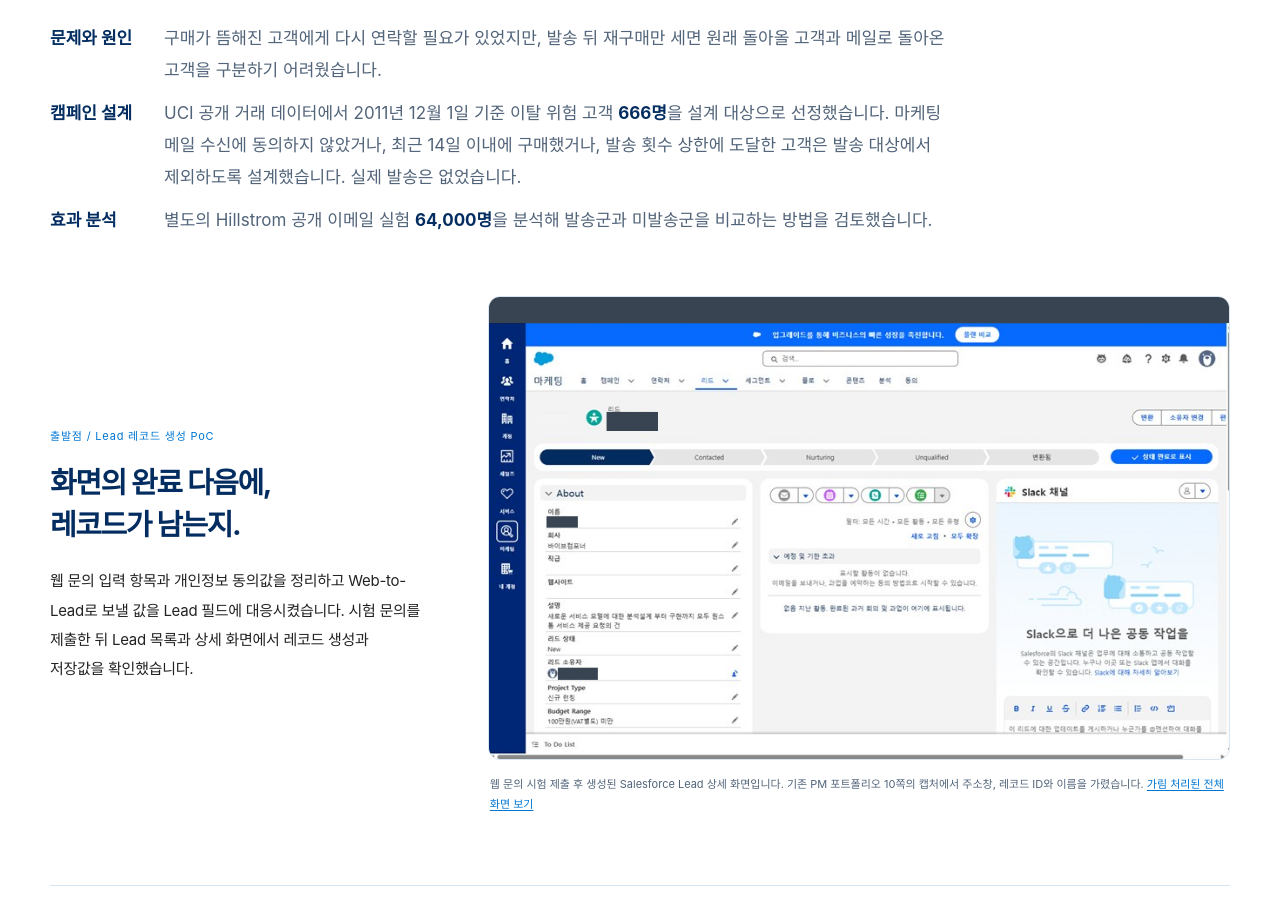
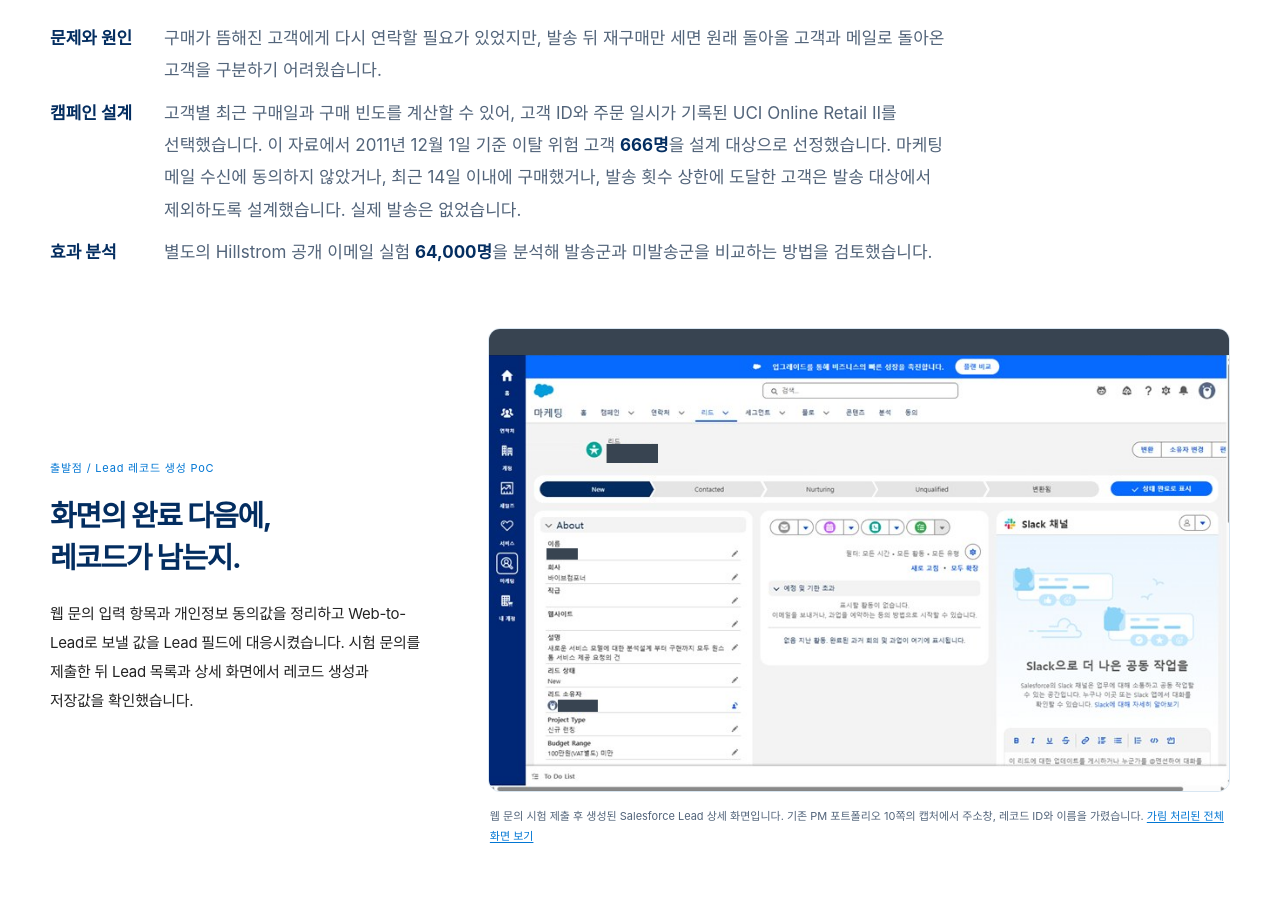
Before and after one commit to jhheo51-arch/jhheo51-arch, a plain HTML site: page index.html in a window 1280 px wide. Shown: the part 2084-2981 px from the top of the page. Drawn offline with Linux system fonts and the light colour scheme; a web font is replaced by a local one.

Commit message:
Explain the UCI data choice in CRM LOOP

```diff
--- a/index.html
+++ b/index.html
@@ -588,7 +588,7 @@
       <div class="masthead-side"><a href="https://github.com/jhheo51-arch/crm-loop" target="_blank" rel="noopener noreferrer"><svg class="github-mark" aria-hidden="true" focusable="false" fill="currentColor" xmlns="http://www.w3.org/2000/svg" width="16" height="16" viewBox="0 0 16 16"><path d="M6.766 11.328c-2.063-.25-3.516-1.734-3.516-3.656 0-.781.281-1.625.75-2.188-.203-.515-.172-1.609.063-2.062.625-.078 1.468.25 1.968.703.594-.187 1.219-.281 1.985-.281.765 0 1.39.094 1.953.265.484-.437 1.344-.765 1.969-.687.218.422.25 1.515.046 2.047.5.593.766 1.39.766 2.203 0 1.922-1.453 3.375-3.547 3.64.531.344.89 1.094.89 1.954v1.625c0 .468.391.734.86.547C13.781 14.359 16 11.53 16 8.03 16 3.61 12.406 0 7.984 0 3.563 0 0 3.61 0 8.031a7.88 7.88 0 0 0 5.172 7.422c.422.156.828-.125.828-.547v-1.25c-.219.094-.5.156-.75.156-1.031 0-1.64-.562-2.078-1.609-.172-.422-.36-.672-.719-.719-.187-.015-.25-.093-.25-.187 0-.188.313-.328.625-.328.453 0 .844.281 1.25.86.313.452.64.655 1.031.655s.641-.14 1-.5c.266-.265.47-.5.657-.656"/></svg><span>프로젝트 저장소</span></a></div>
     </div></div><div class="wrap"><p class="scope">회사 PoC에서 시작한 공개 데이터 기반 개인 설계</p><h3 class="chapter-title">연락할 고객을 고르기 전에, 보내지 않을 고객도 정했습니다.</h3><dl class="chapter-lead crm-evidence">
   <div><dt>문제와 원인</dt><dd>구매가 뜸해진 고객에게 다시 연락할 필요가 있었지만, 발송 뒤 재구매만 세면 원래 돌아올 고객과 메일로 돌아온 고객을 구분하기 어려웠습니다.</dd></div>
-  <div><dt>캠페인 설계</dt><dd>UCI 공개 거래 데이터에서 2011년 12월 1일 기준 이탈 위험 고객 <strong>666명</strong>을 설계 대상으로 선정했습니다. 마케팅 메일 수신에 동의하지 않았거나, 최근 14일 이내에 구매했거나, 발송 횟수 상한에 도달한 고객은 발송 대상에서 제외하도록 설계했습니다. 실제 발송은 없었습니다.</dd></div>
+  <div><dt>캠페인 설계</dt><dd>고객별 최근 구매일과 구매 빈도를 계산할 수 있어, 고객 ID와 주문 일시가 기록된 UCI Online Retail II를 선택했습니다. 이 자료에서 2011년 12월 1일 기준 이탈 위험 고객 <strong>666명</strong>을 설계 대상으로 선정했습니다. 마케팅 메일 수신에 동의하지 않았거나, 최근 14일 이내에 구매했거나, 발송 횟수 상한에 도달한 고객은 발송 대상에서 제외하도록 설계했습니다. 실제 발송은 없었습니다.</dd></div>
   <div><dt>효과 분석</dt><dd>별도의 Hillstrom 공개 이메일 실험 <strong>64,000명</strong>을 분석해 발송군과 미발송군을 비교하는 방법을 검토했습니다.</dd></div>
 </dl><div class="story-row poc-row" id="lead-poc"><div class="story-copy"><p class="small-label">출발점 / Lead 레코드 생성 PoC</p><h3>화면의 완료 다음에, 레코드가 남는지.</h3><p>웹 문의 입력 항목과 개인정보 동의값을 정리하고 Web-to-Lead로 보낼 값을 Lead 필드에 대응시켰습니다. 시험 문의를 제출한 뒤 Lead 목록과 상세 화면에서 레코드 생성과 저장값을 확인했습니다.</p></div><figure class="story-image poc-visual">
   <img src="assets/lead_poc_redacted.png" width="850" height="531" loading="lazy" decoding="async" alt="시험 문의로 생성된 Salesforce Lead 상세 화면. 주소창, 레코드 ID와 사람 이름은 가림 처리했습니다.">
```
Also changed, not shown: 1 other file.
